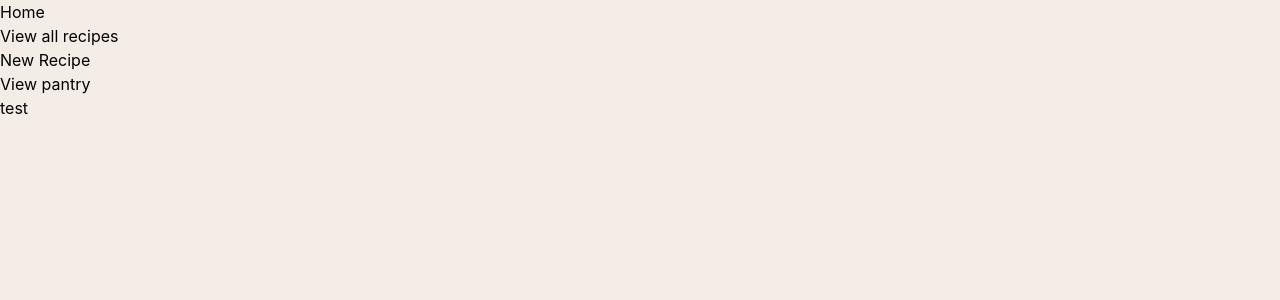
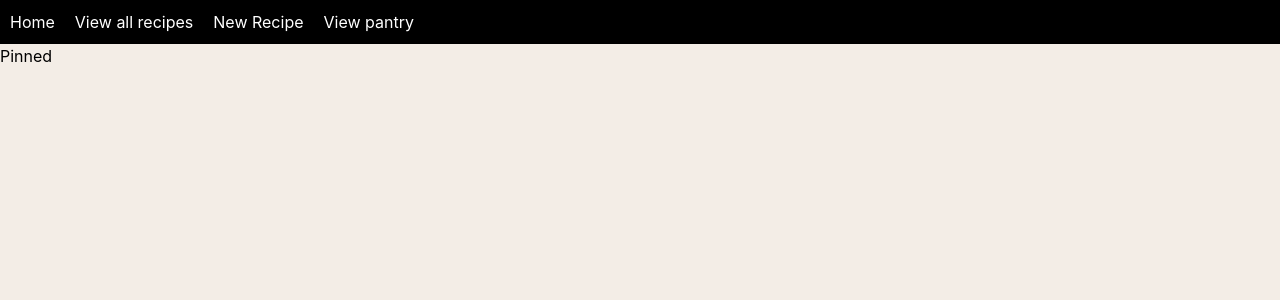
Before and after one commit to myralt/CookBook, a React (Create React App) app in the folder CookBookAPP/: page / in a window 1280 px wide. Shown: the top 300 px of the page. Built offline with nearby package versions, Linux system fonts and the light colour scheme.

Commit message:
API sends all pinned recipes

```diff
--- a/CookBookAPP/src/Home.js
+++ b/CookBookAPP/src/Home.js
@@ -1,5 +1,4 @@
 function Home() {
-  return <p>test</p>;
+  return <h1>Pinned</h1>;
 }
-
 export default Home;
--- a/CookBookAPP/src/NavBar.css
+++ b/CookBookAPP/src/NavBar.css
@@ -0,0 +1,13 @@
+nav {
+  background-color: black;
+}
+
+nav a {
+  display: block;
+  color: white;
+  padding: 10px;
+}
+
+nav ul {
+  display: flex;
+}
--- a/CookBookAPP/src/NavBar.js
+++ b/CookBookAPP/src/NavBar.js
@@ -1,4 +1,5 @@
 import { Link } from "react-router-dom";
+import "./NavBar.css";
 
 function NavBar() {
   return (
```
Also changed, not shown: 1 other file (tests, documents, lock files or other folders).
